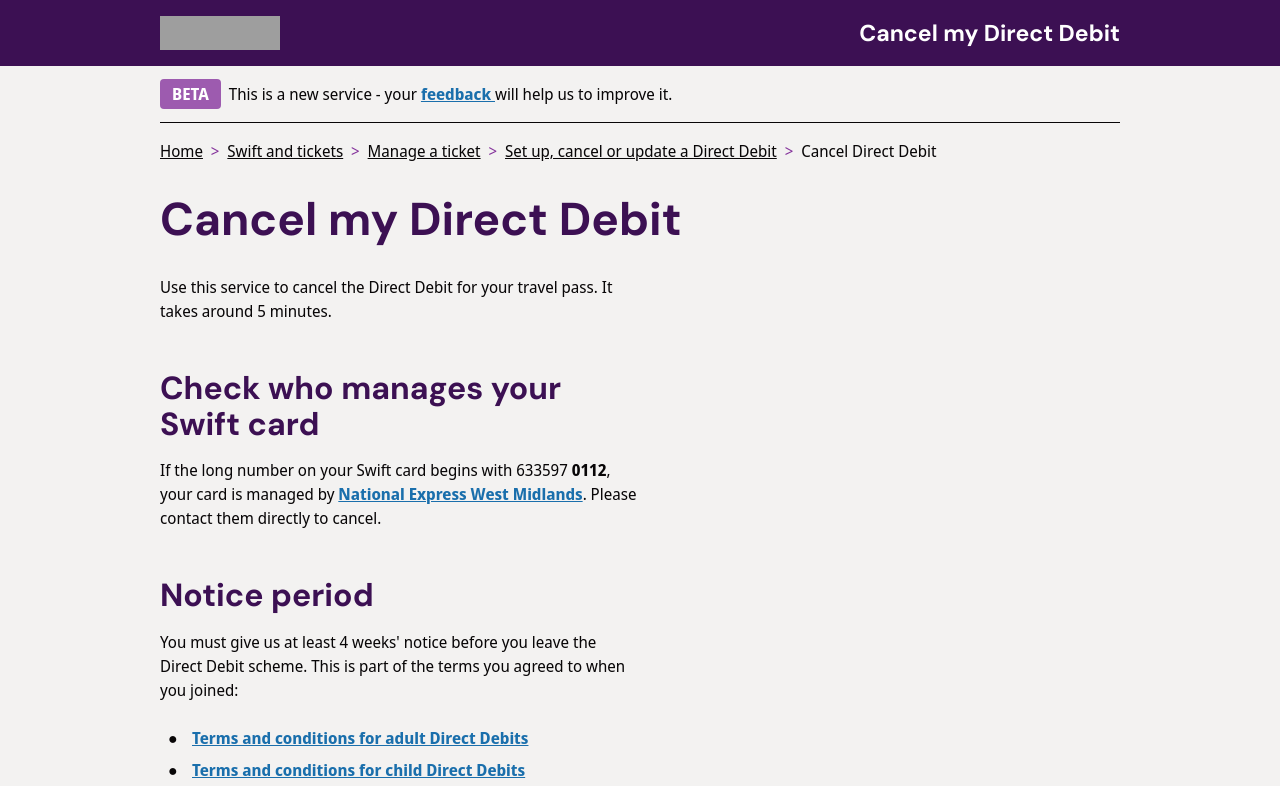
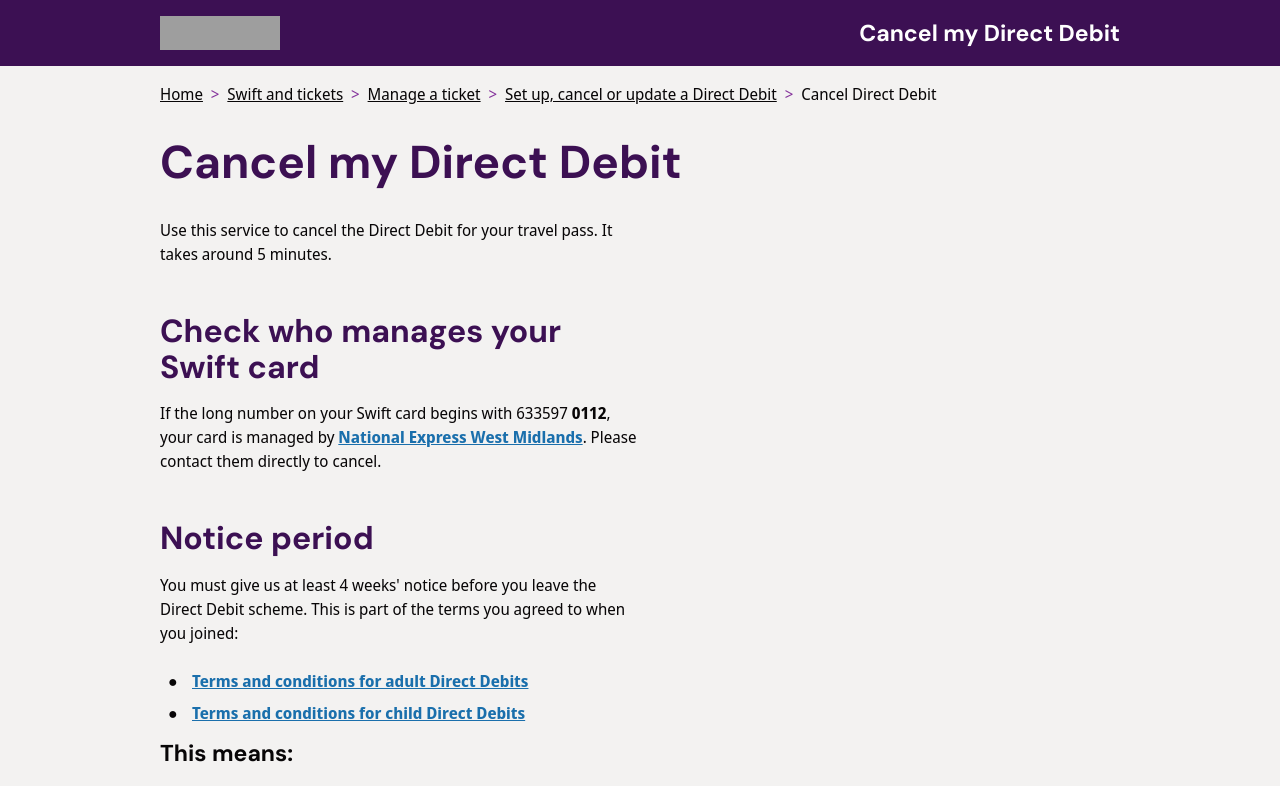
Before and after one commit to wmcadigital/wmn-refund, a React app: page public/index.html in a window 1280 px wide. Shown: the top 786 px of the page. Built offline with nearby package versions, Linux system fonts and the light colour scheme; some packages are replaced by stand-ins of ours; grey boxes are pictures that could not be loaded; a web font is replaced by a local one.

Commit message:
remove beta banner

```diff
--- a/public/index.html
+++ b/public/index.html
@@ -183,32 +183,6 @@
       </div>
     </header>
     <!-- End header -->
-
-    <!-- BETA INFO-->
-    <div class="wmnds-container">
-      <div class="wmnds-banner-container">
-        <div class="wmnds-col-1">
-          <div class="wmnds-banner-container__phase-wrapper">
-            <span class="wmnds-phase-indicator"> Beta </span>
-          </div>
-          <p class="wmnds-banner-container__text">
-            This is a new service - your
-            <a
-              href="https://forms.office.com/Pages/ResponsePage.aspx?id=RetZCK7xCk6e-ubWa7tnLz45Weo_RTVDpYxVYcrD8wxURFNVTERKOTVJNEgxMUpVWk0xR1ZIQTQ3US4u"
-              title="link title"
-              target="_blank"
-              class="wmnds-link"
-              rel="noopener noreferrer"
-            >
-              feedback
-            </a>
-            will help us to improve it.
-          </p>
-        </div>
-      </div>
-    </div>
-    <!-- END BETA INFO-->
-
     <div class="wmnds-container">
       <!-- Breadcrumb -->
       <nav aria-label="Breadcrumb" class="wmnds-breadcrumb">
```
